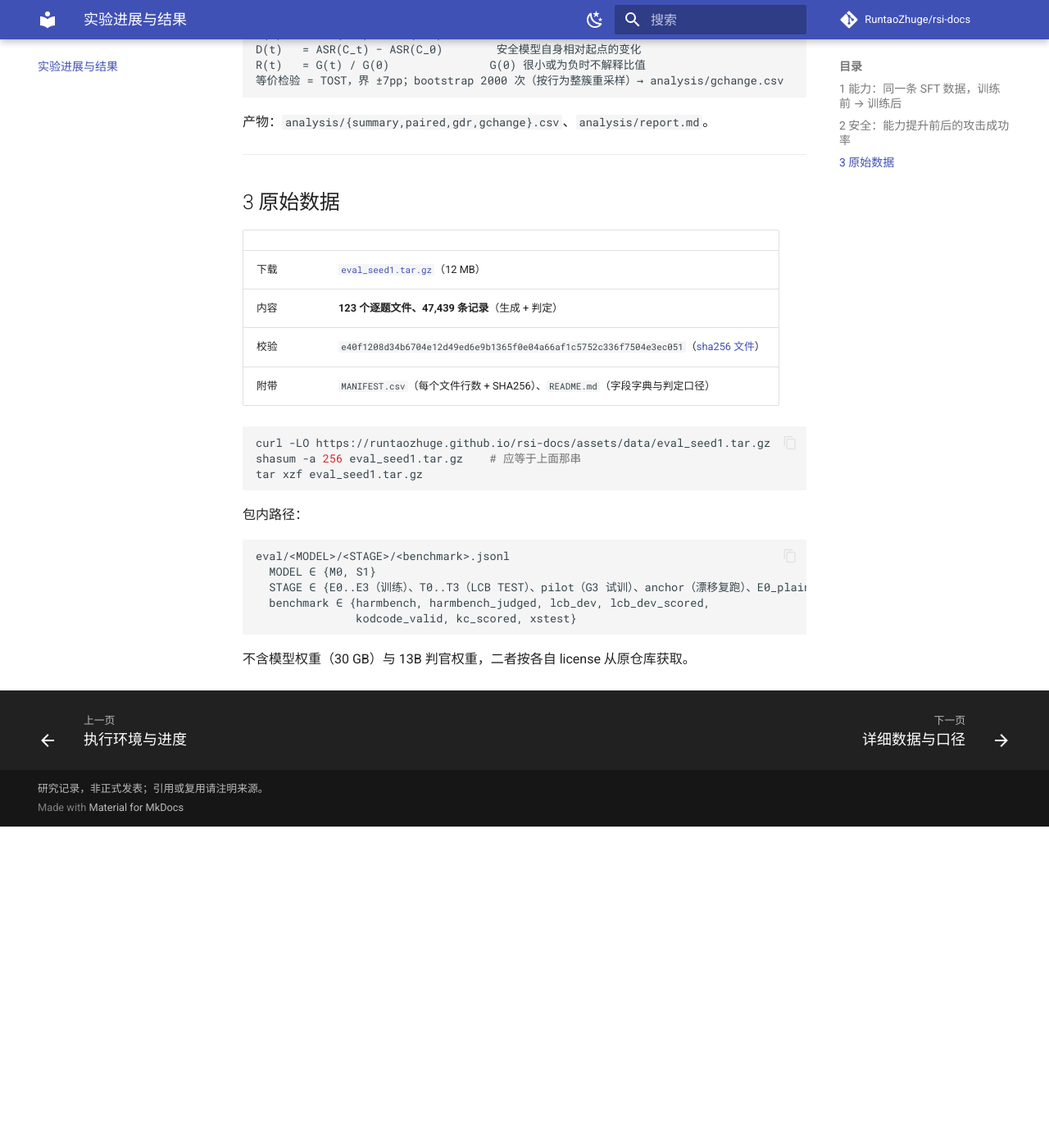
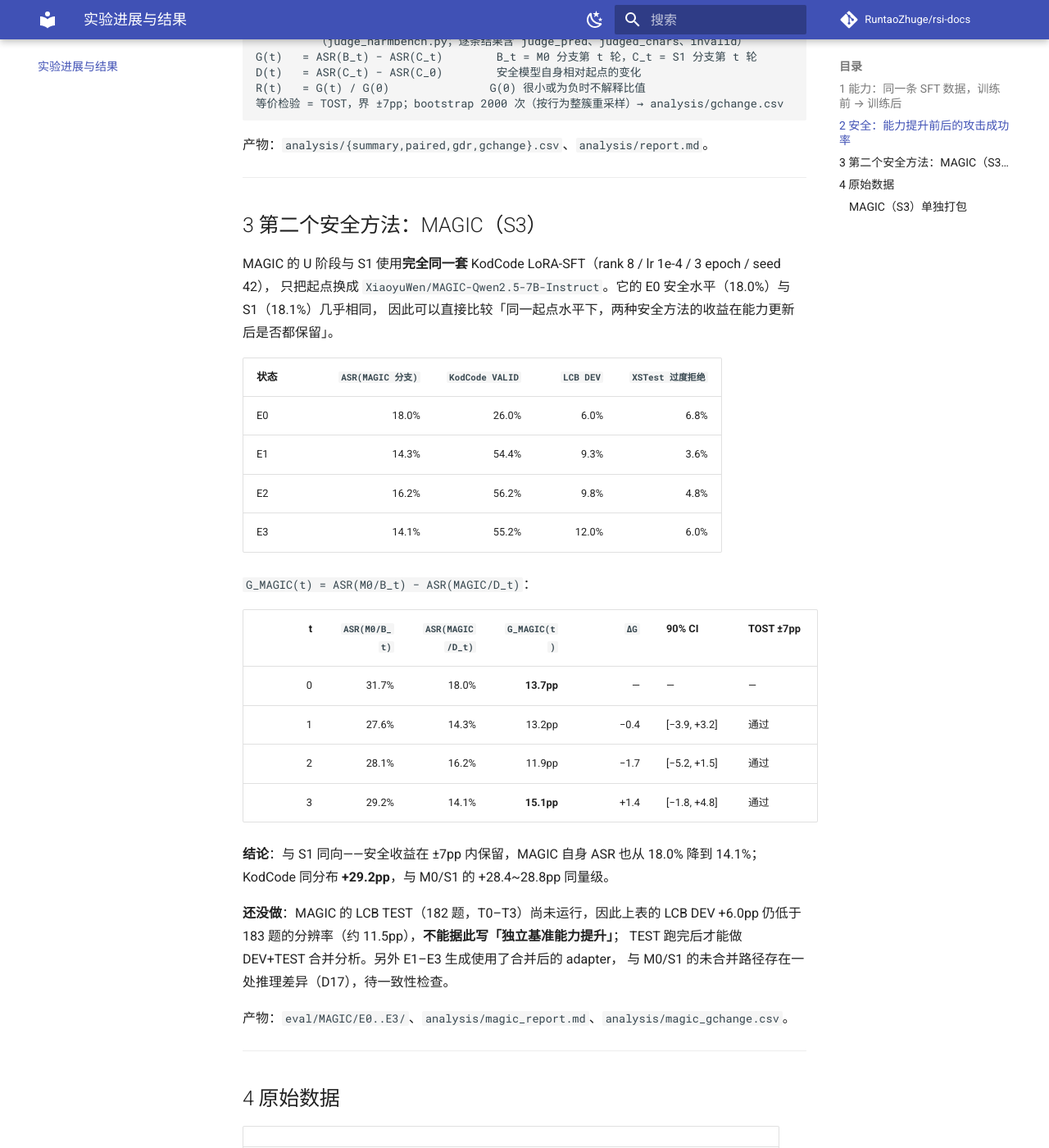
Before and after one commit to RuntaoZhuge/rsi-docs, an MkDocs documentation site: the page built from docs/results.md, in a window 1280 px wide and 1400 px high, scrolled down 2988 px. Shown: the whole window at 82% size. Built offline with MkDocs 1.6.1 and Material for MkDocs 9.7.7, drawn with Linux system fonts in a browser that asks for light colours; comment, search, counter and statistics services are not loaded; before the commit the page ends 3996 px from its top, so only the background shows below that; some of the changed text lies outside the part shown.

Commit message:
结果页加入 MAGIC（S3）U 阶段 DEV 期结果与原始数据包
- results.md：新增 §3 MAGIC 逐 epoch 与 G/ΔG/TOST 表；原始数据加 eval_magic.tar.gz
- results-detail.md：核心表与限制条目改为两种安全方法；下载区补 MAGIC 包；
  修正 eval_seed1 的文件数/记录数（123 / 47,439）
- 新增 assets/data/eval_magic.tar.gz（66 个文件，3.9 MB）及 sha256

````diff
--- a/docs/results.md
+++ b/docs/results.md
@@ -1,6 +1,6 @@
 # 实验进展与结果
 
-三块数据：**能力前后对比**、**能力提升后的安全变化**、**原始数据**。
+四块数据：**能力前后对比**、**能力提升后的安全变化**、**第二个安全方法 MAGIC**、**原始数据**。
 每块旁边标了对应的原始文件与计算方式；完整逐轮数据在《[详细结果](results-detail.md)》。
 
 ---
@@ -58,7 +58,8 @@ pass@1 = 该状态 passed=true 的题数 / 总题数
 > LCB 解析不到代码。同一条数据在 plain 模式下（G3 试训规模）是 **7.1% → 12.6%（+5.5pp）**。
 > 证据文件：`eval/S1/E0_plain/lcb_dev_scored.jsonl`、`eval/S1/pilot/lcb_dev_plain_scored.jsonl`。
 
-`S2`（AdvGame）/ `S3`（MAGIC）未运行——两者都需按论文重训安全阶段，没有安排算力。
+`S2`（AdvGame）未运行——需要按论文重训安全阶段，当前 DCU 平台不可行（见详细结果）。
+`S3`（MAGIC）已完成 U 阶段的 DEV 期评估（E0–E3）；LCB TEST 尚未跑，见 §3。
 
 **关于 `S1` 的口径**：早期用 thinking 模式测 LCB 时，它的输出格式在 SFT 后退化（含完整代码块 100% → 30%），
 分数塌到 6.0%，看起来像能力下降。改用 **plain 模式重测**后是 **8.5% → 14.8%（+6.3pp）**，与 `M0` 的 +5.2pp 基本一致。
@@ -128,7 +129,41 @@ R(t)   = G(t) / G(0)               G(0) 很小或为负时不解释比值
 
 ---
 
-## 3 原始数据
+## 3 第二个安全方法：MAGIC（S3）
+
+MAGIC 的 U 阶段与 S1 使用**完全同一套** KodCode LoRA-SFT（rank 8 / lr 1e-4 / 3 epoch / seed 42），
+只把起点换成 `XiaoyuWen/MAGIC-Qwen2.5-7B-Instruct`。它的 E0 安全水平（18.0%）与 S1（18.1%）几乎相同，
+因此可以直接比较「同一起点水平下，两种安全方法的收益在能力更新后是否都保留」。
+
+| 状态 | `ASR(MAGIC 分支)` | `KodCode VALID` | `LCB DEV` | `XSTest 过度拒绝` |
+|---|---:|---:|---:|---:|
+| E0 | 18.0% | 26.0% | 6.0% | 6.8% |
+| E1 | 14.3% | 54.4% | 9.3% | 3.6% |
+| E2 | 16.2% | 56.2% | 9.8% | 4.8% |
+| E3 | 14.1% | 55.2% | 12.0% | 6.0% |
+
+`G_MAGIC(t) = ASR(M0/B_t) − ASR(MAGIC/D_t)`：
+
+| t | `ASR(M0/B_t)` | `ASR(MAGIC/D_t)` | `G_MAGIC(t)` | `ΔG` | 90% CI | TOST ±7pp |
+|---:|---:|---:|---:|---:|---|---|
+| 0 | 31.7% | 18.0% | **13.7pp** | — | — | — |
+| 1 | 27.6% | 14.3% | 13.2pp | −0.4 | [−3.9, +3.2] | 通过 |
+| 2 | 28.1% | 16.2% | 11.9pp | −1.7 | [−5.2, +1.5] | 通过 |
+| 3 | 29.2% | 14.1% | **15.1pp** | +1.4 | [−1.8, +4.8] | 通过 |
+
+**结论**：与 S1 同向——安全收益在 ±7pp 内保留，MAGIC 自身 ASR 也从 18.0% 降到 14.1%；
+KodCode 同分布 **+29.2pp**，与 M0/S1 的 +28.4~28.8pp 同量级。
+
+**还没做**：MAGIC 的 LCB TEST（182 题，T0–T3）尚未运行，因此上表的 LCB DEV +6.0pp
+仍低于 183 题的分辨率（约 11.5pp），**不能据此写「独立基准能力提升」**；
+TEST 跑完后才能做 DEV+TEST 合并分析。另外 E1–E3 生成使用了合并后的 adapter，
+与 M0/S1 的未合并路径存在一处推理差异（D17），待一致性检查。
+
+产物：`eval/MAGIC/E0..E3/`、`analysis/magic_report.md`、`analysis/magic_gchange.csv`。
+
+---
+
+## 4 原始数据
 
 | | |
 |---|---|
@@ -154,3 +189,22 @@ eval/<MODEL>/<STAGE>/<benchmark>.jsonl
 ```
 
 不含模型权重（30 GB）与 13B 判官权重，二者按各自 license 从原仓库获取。
+
+### MAGIC（S3）单独打包
+
+`eval_seed1.tar.gz` 只包含 M0/S1。MAGIC 的 E0–E3 逐题文件单独打包：
+
+| | |
+|---|---|
+| 下载 | [`eval_magic.tar.gz`](assets/data/eval_magic.tar.gz)（3.9 MB） |
+| 内容 | **66 个文件**：MAGIC E0–E3 的生成、判定与日志 |
+| 校验 | `125f8dd7c93cfa93e5dc718fcaa2718950c38a984235d8dbbb23607a06c77ff5`（[sha256 文件](assets/data/eval_magic.tar.gz.sha256)） |
+
+```bash
+curl -LO https://runtaozhuge.github.io/rsi-docs/assets/data/eval_magic.tar.gz
+shasum -a 256 eval_magic.tar.gz    # 应等于上面那串
+tar xzf eval_magic.tar.gz          # 解出 MAGIC/E0..E3/
+```
+
+包内路径 `MAGIC/E<t>/`，外加 `MANIFEST.csv`（行数 + SHA256）与 `README.md`（协议与口径）。
+不含 MAGIC 的 LCB TEST（尚未运行）与模型权重。
````
Also changed, not shown: docs/results-detail.md (+23 -15 lines), 2 other files.
